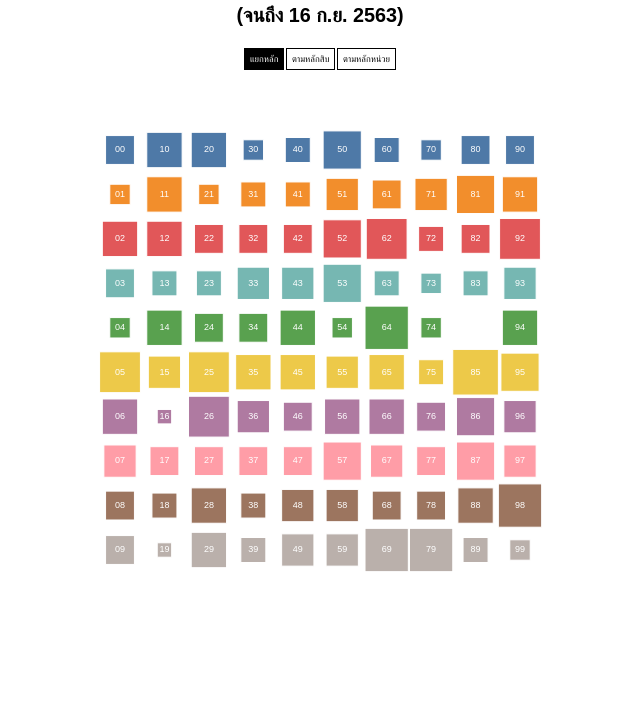
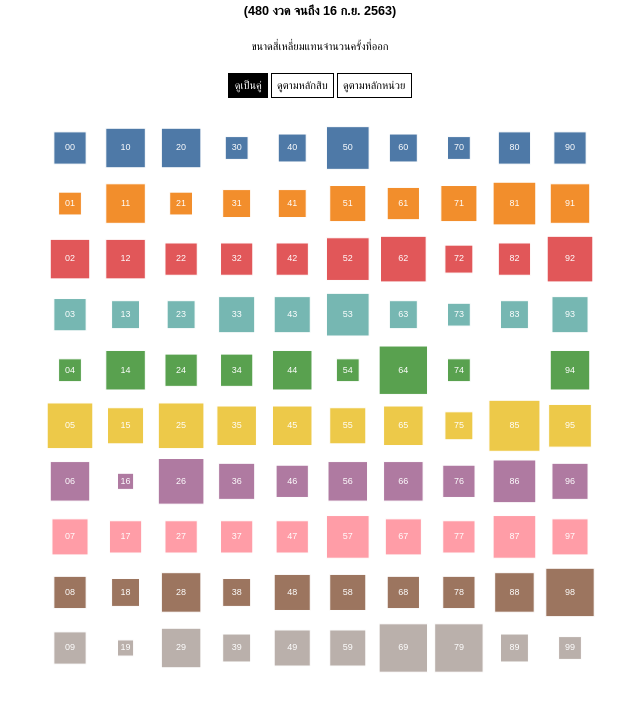
Before and after one commit to puripant/thai-lottery-stat, a plain HTML site: page index.html in a window 1280 px wide. Shown: the part 119-847 px from the top of the page, without its empty margins (320-960 px from the left). Before the commit the page ends 800 px from the top, so only its background shows below. Drawn offline with nearby package versions, Linux system fonts and the light colour scheme; a web font is replaced by a local one.

Commit message:
Add description and adjust styles/margins

```diff
--- a/index.html
+++ b/index.html
@@ -27,12 +27,12 @@
 </head>
 
 <body>
-  <div id=title><h2>เลขท้าย 2 ตัว</h2><h3>ย้อนหลัง 20 ปี</h3><h4>(จนถึง 16 ก.ย. 2563)</h4></div>
-  <div id="project-button-default" class="button noselect highlighted" onclick="project_along('default')">แยกหลัก</div>
-  <div id="project-button-x" class="button noselect" onclick="project_along('x')">ตามหลักสิบ</div>
-  <div id="project-button-y" class="button noselect" onclick="project_along('y')">ตามหลักหน่วย</div>
-  <div id="chart">
-  </div>
+  <div id=title><h2>เลขท้าย 2 ตัว</h2><h3>ย้อนหลัง 20 ปี</h3><h4>(480 งวด จนถึง 16 ก.ย. 2563)</h4></div>
+  <div id=desc>ขนาดสี่เหลี่ยมแทนจำนวนครั้งที่ออก</div>
+  <div id="project-button-default" class="button noselect highlighted" onclick="project_along('default')">ดูเป็นคู่</div>
+  <div id="project-button-x" class="button noselect" onclick="project_along('x')">ดูตามหลักสิบ</div>
+  <div id="project-button-y" class="button noselect" onclick="project_along('y')">ดูตามหลักหน่วย</div>
+  <div id="chart"></div>
 
   <script src="https://d3js.org/d3.v5.min.js"></script>
   <script src="main.js"></script>
--- a/main.css
+++ b/main.css
@@ -22,21 +22,25 @@ body {
   line-height: 1.2em;
 }
 #title h4 {
-  font-size: 2.2em;
+  font-size: 1.4em;
   margin: 0;
   line-height: 1.2em;
 }
 
-.label {
-  font-family: sans-serif;
-  font-size: 11px;
+#desc {
+  margin: 20px 0;
+  font-size: 1.2em;
+}
+
+#chart {
+  margin-top: 20px;
 }
 
 .button {
   display: inline-block;
   padding: 0.5em;
   text-align: center;
-  font-size: 1em;
+  font-size: 1.2em;
   border: 1px solid black;
   background-color: white;
   color: black;
@@ -55,10 +59,3 @@ body {
             user-select: none; /* Non-prefixed version, currently
                                   supported by Chrome and Opera */
 }
-
-.legendCells rect.swatch {
-  stroke: white;
-}
-.dark-background .legendCells text.label {
-  fill: white;
-}
--- a/main.js
+++ b/main.js
@@ -5,10 +5,10 @@ const domain = d3.range(10);
 
 let x_scale = d3.scalePoint()
   .domain(domain)
-  .range([50, width-50]);
+  .range([0, width]);
 let y_scale = d3.scalePoint()
   .domain(domain)
-  .range([50, height-50]);
+  .range([0, height]);
 let w_scale = d3.scaleLinear()
   .range([0, width]);
 let h_scale = d3.scaleLinear()
@@ -182,7 +182,7 @@ d3.csv('data.csv').then(data => {
   value_max = d3.max(data.map(d => d.value));
   size_scale
     .domain([0, value_max])
-    .range([0, value_max*width*height/sums.all/2.5]);
+    .range([0, value_max*width*height/sums.all/2]);
 
   let cells = {}
   for (let d of data) {
```
